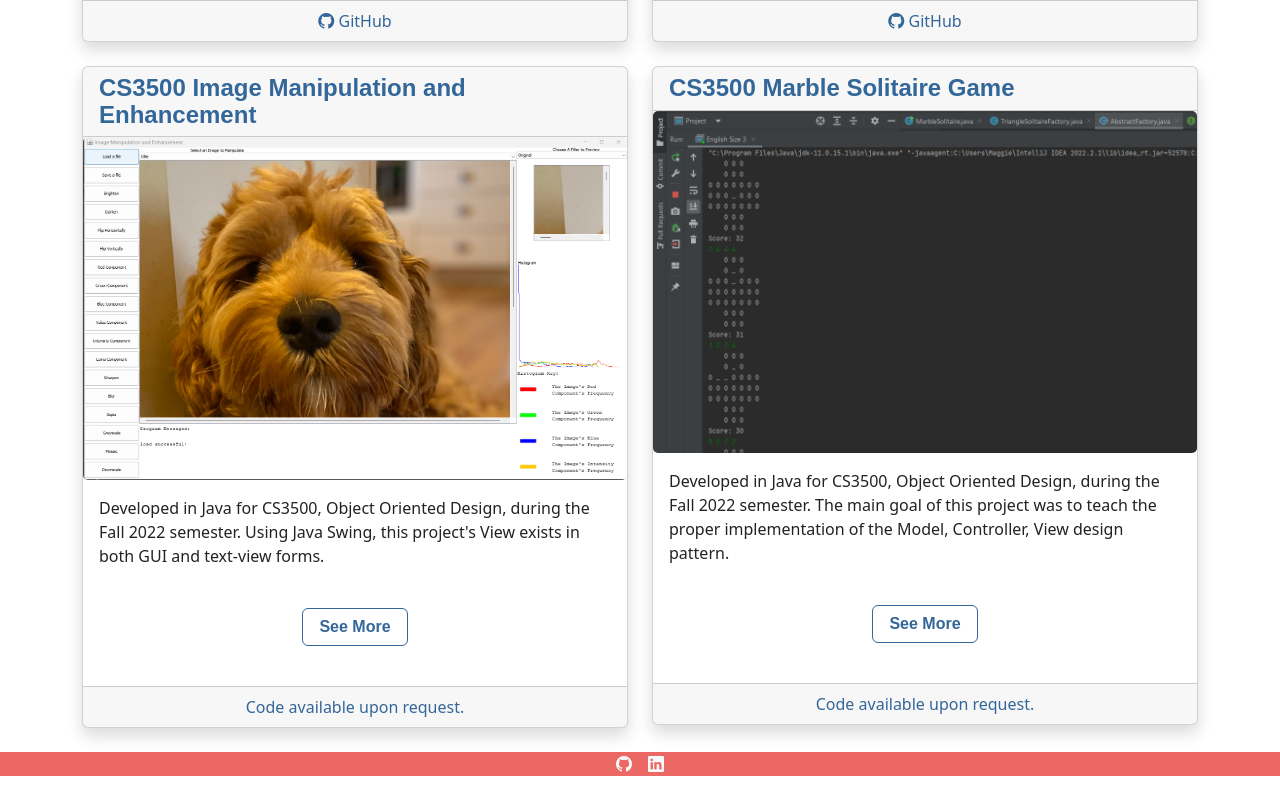
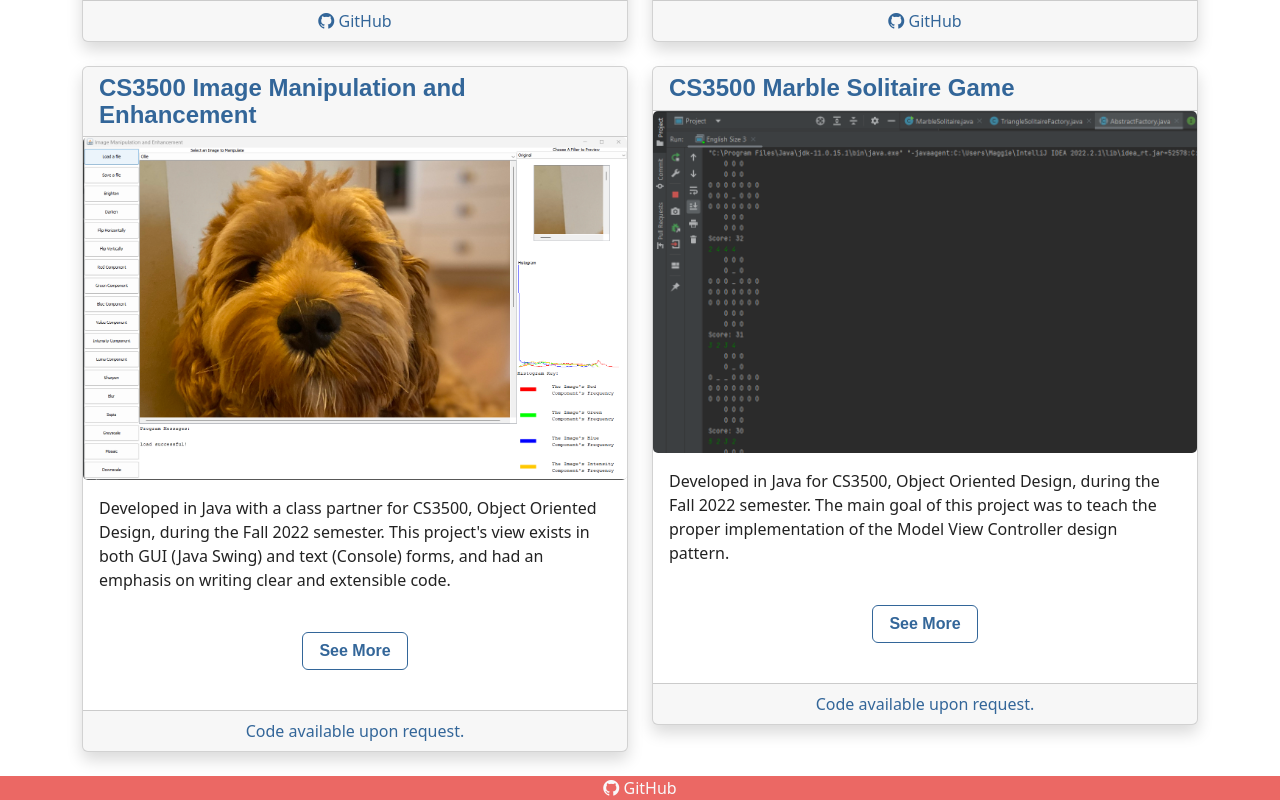
Before and after one commit to maggiecollette/Personal-Site, an Angular app: page /projects in a window 1280 px wide. Shown: the part 650-1450 px from the top of the page. Before the commit the page ends 1426 px from the top, so only its background shows below. Built offline with nearby package versions, Linux system fonts and the light colour scheme.

Commit message:
Styling changes

```diff
--- a/src/app/app.component.html
+++ b/src/app/app.component.html
@@ -27,12 +27,9 @@
 <footer class="page-footer bg-primary">
   <div class="flex-center text-white text-lg-center">
     <!--Github-->
-    <a class="m-2 link-light" href="https://github.com/maggiecollette/Personal-Site">
+    <a class="m-2 link-light text-decoration-none" href="https://github.com/maggiecollette/Personal-Site">
       <i class="bi bi-github"></i>
-    </a>
-    <!--Linkedin -->
-    <a class="m-2 link-light" href="https://www.linkedin.com/in/marguerite-collette">
-      <i class="bi bi-linkedin"></i>
+      GitHub
     </a>
   </div>
 </footer>
--- a/src/app/projects/projects.component.html
+++ b/src/app/projects/projects.component.html
@@ -71,8 +71,9 @@
           <img class="card-img" src="assets/OOD-IME-SS1.png">
           <div class="container card-body text-center">
             <p class="text-dark text-start">
-              Developed in Java for CS3500, Object Oriented Design, during the Fall 2022 semester. Using Java Swing, this
-              project's View exists in both GUI and text-view forms.
+              Developed in Java with a class partner for CS3500, Object Oriented Design, during the Fall 2022 semester.
+              This project's view exists in both GUI (Java Swing) and text (Console) forms, and had an emphasis on
+              writing clear and extensible code.
             </p>
             <br>
             <a href="ood-ime">
@@ -91,7 +92,7 @@
           <div class="container card-body text-center">
             <p class="text-dark text-start">
               Developed in Java for CS3500, Object Oriented Design, during the Fall 2022 semester. The main goal of this
-              project was to teach the proper implementation of the Model, Controller, View design pattern.
+              project was to teach the proper implementation of the Model View Controller design pattern.
             </p>
             <br>
               <a href="ood-marble-solitaire">
--- a/src/index.html
+++ b/src/index.html
@@ -2,7 +2,7 @@
 <html lang="en">
 <head>
   <meta charset="utf-8">
-  <title>PersonalSite</title>
+  <title>Maggie Collette</title>
   <base href="/">
   <meta content="width=device-width, initial-scale=1" name="viewport">
   <link href="favicon.ico" rel="icon" type="image/x-icon">
```
